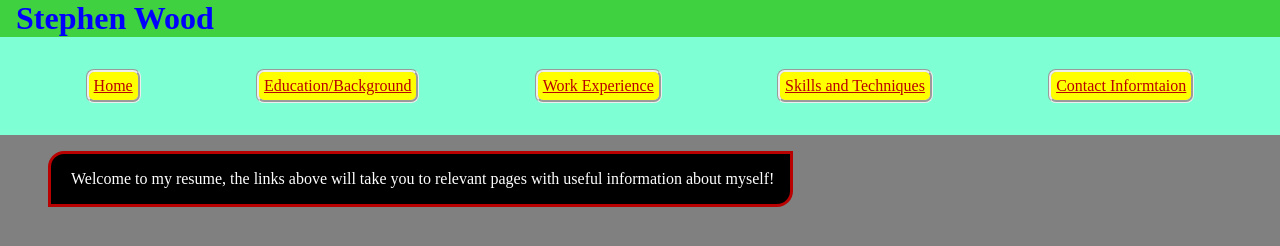
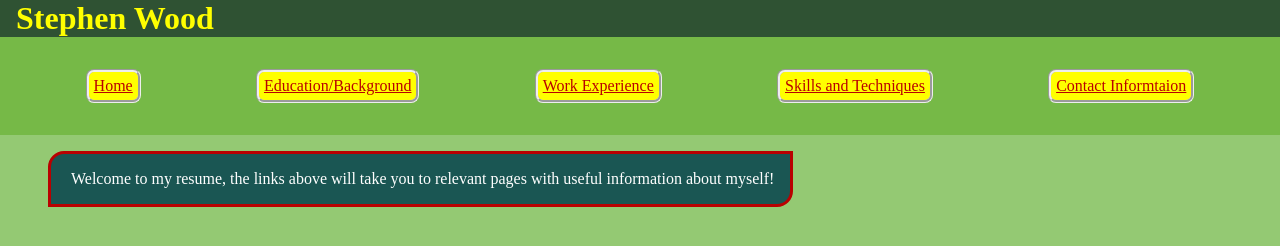
Before and after one commit to StephenWood11/webProj1, a plain HTML site: page index.html in a window 1280 px wide. Drawn offline with Linux system fonts and the light colour scheme.

Commit message:
update styles for index

```diff
--- a/index.css
+++ b/index.css
@@ -5,7 +5,7 @@ html, body{
 }
 
 body{
-    background-color: grey;
+    background-color: #94c973;
     color: rgb(255, 255, 255);
 }
 
@@ -17,7 +17,7 @@ nav{
     margin: 0;
     margin-top: 0;
     margin-right: 0;
-    background-color: aquamarine;
+    background-color: #76b947;
     width: auto;
 }
 nav a{
@@ -41,8 +41,8 @@ header h1{
     margin-bottom: 0;
     padding-left: 1rem;
 
-    background-color: rgb(63, 209, 63);
-    color: blue;
+    background-color: #2f5233;
+    color: yellow;
 }
 
 p{
@@ -54,5 +54,5 @@ p{
     border-bottom-right-radius: 1rem;
     width: fit-content;
     margin-left: 3rem;
-    background-color: black;
+    background-color: #1a5653;
 }
```
